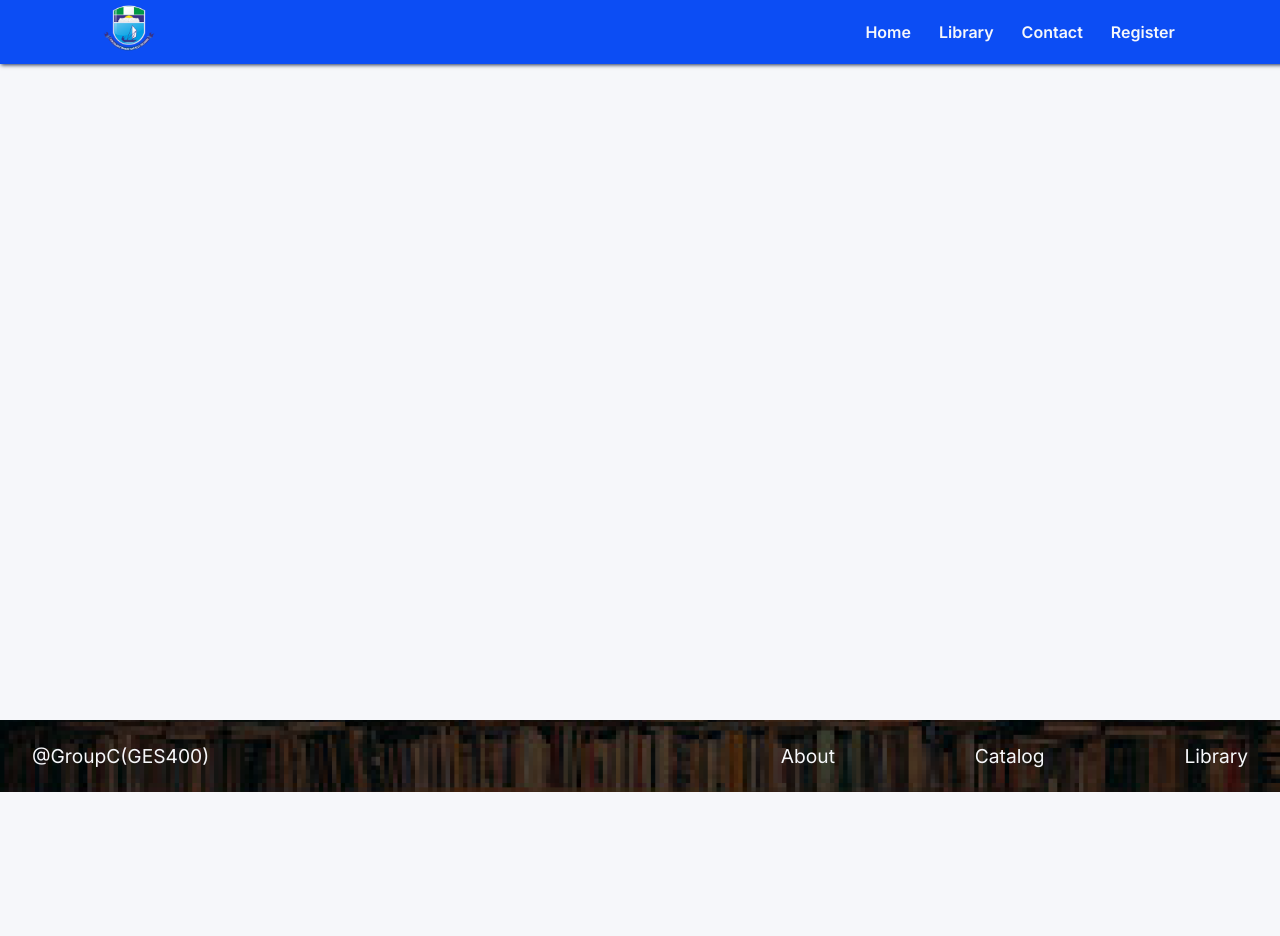
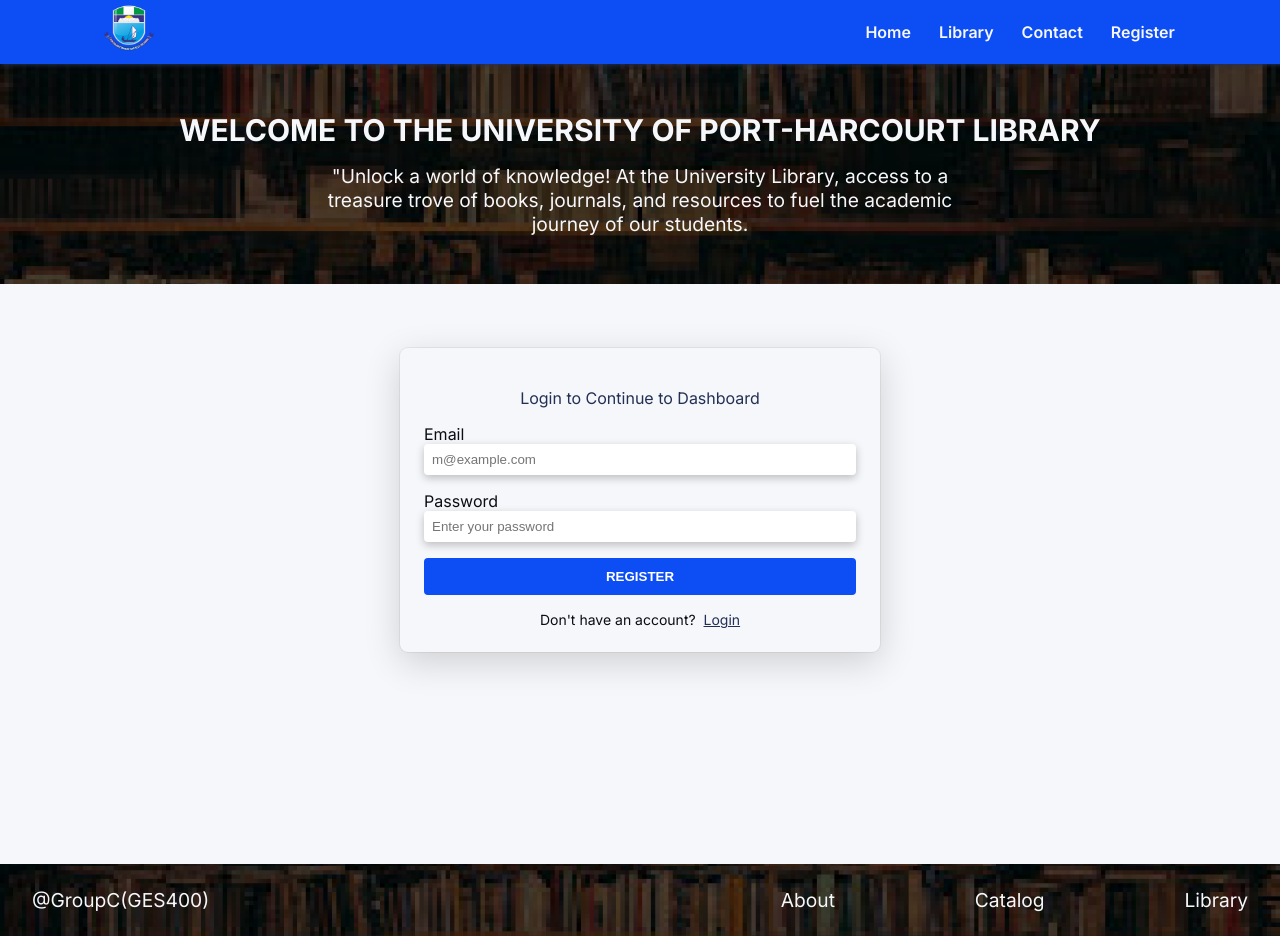
Before and after one commit to Delightsheriff/Library_stock-client-, a React (Vite) app: page /login in a window 1280 px wide. Before the commit the page ends 800 px from the top, so only its background shows below. Built offline with nearby package versions, Linux system fonts and the light colour scheme.

Commit message:
login and signup pages styled

```diff
--- a/src/App.jsx
+++ b/src/App.jsx
@@ -14,7 +14,7 @@
         <Routes>
           {/* Add routes here */}
           <Route index element={<Home />} />
-          <Route path="signup" element={<Signup />} />
+          <Route path="register" element={<Signup />} />
           <Route path="login" element={<Login />} />
           <Route path="*" element={<PageNotFound />} />
         </Routes>
--- a/src/components/Footer/Footer.module.css
+++ b/src/components/Footer/Footer.module.css
@@ -1,5 +1,7 @@
 .main {
   background: url("../../assets/bg.png");
+  background-size: cover;
+  background-repeat: no-repeat;
 }
 /* Base styles for all screens */
 .footer {
--- a/src/components/Nav/LandNav.jsx
+++ b/src/components/Nav/LandNav.jsx
@@ -32,7 +32,7 @@
               </NavLink>
             </li>
             <li>
-              <NavLink to="/login" className="active">
+              <NavLink to="/register" className="active">
                 Register
               </NavLink>
             </li>
--- a/src/index.css
+++ b/src/index.css
@@ -58,10 +58,10 @@
 /* Style buttons */
 button,
 input[type="submit"] {
-  background-color: var(--accent);
+  background-color: var(--secondary);
   color: #fff;
   border: none;
-  padding: 0.5rem 1rem;
+  padding: 0.7rem 1rem;
   border-radius: 0.25rem;
   cursor: pointer;
   text-transform: uppercase;
@@ -84,8 +84,9 @@
   padding: 0.5rem;
   border: 1px solid transparent;
   border-radius: 0.25rem;
-  border-image: url(https://images.pexels.com/photos/7130555/pexels-photo-7130555.jpeg?auto=compress&cs=tinysrgb&w=400)
-    30 round;
+  box-shadow: rgba(0, 0, 0, 0.24) 0px 3px 8px;
+  border: none;
+  outline: none;
   border-color: var(--accent);
 }
 select,
--- a/src/pages/Home.module.css
+++ b/src/pages/Home.module.css
@@ -1,10 +1,10 @@
 .main {
-  height: 90dvh;
+  min-height: 90dvh;
 }
 
 .outer {
   background: url("../assets/bg-main.png");
-  background-size: cover;
+  background-size: contain;
   background-position: center;
   color: var(--background);
 }
@@ -40,6 +40,7 @@
 .subtitle span {
   color: var(--secondary);
   text-decoration: underline;
+  font-style: italic;
 }
 
 .btn {
--- a/src/pages/Login.jsx
+++ b/src/pages/Login.jsx
@@ -1,12 +1,60 @@
 import LandNav from "../components/Nav/LandNav";
 import Footer from "../components/Footer/Footer";
 import styles from "./Login.module.css";
+import { Link } from "react-router-dom";
 
 function Login() {
   return (
     <>
       <LandNav />
-      <main className={styles.main}>login</main>
+      <main className={styles.main}>
+        <section className={styles.outer}>
+          <div className={styles.container}>
+            <h1 className={styles.title}>
+              WELCOME TO THE UNIVERSITY OF PORT-HARCOURT LIBRARY
+            </h1>
+            <p className={styles.description}>
+              &quot;Unlock a world of knowledge! At the University Library,
+              access to a treasure trove of books, journals, and resources to
+              fuel the academic journey of our students.
+            </p>
+          </div>
+        </section>
+        <div className={styles.divide}>
+          <form className={styles.form}>
+            <div className={styles.center}>
+              <p className={styles.sub_title}>Login to Continue to Dashboard</p>
+            </div>
+            <div className={styles.input_box}>
+              <div className={styles.input_box}>
+                <label htmlFor="email">Email</label>
+                <input
+                  id="email"
+                  placeholder="m@example.com"
+                  required
+                  type="email"
+                />
+              </div>
+              <div className={styles.input_box}>
+                <label htmlFor="pasword">Password</label>
+                <input
+                  id="password"
+                  placeholder="Enter your password"
+                  required
+                  type="password"
+                />
+              </div>
+              <button className={styles.button}>Register</button>
+            </div>
+            <div className={styles.pass}>
+              Don&apos;t have an account? &nbsp;
+              <Link className={styles.underline} to="/login">
+                Login
+              </Link>
+            </div>
+          </form>
+        </div>
+      </main>
       <Footer />
     </>
   );
--- a/src/pages/Login.module.css
+++ b/src/pages/Login.module.css
@@ -1,3 +1,89 @@
 .main {
-  height: 90dvh;
+  min-height: 100dvh;
 }
+
+.outer {
+  background: url("../assets/bg-main.png");
+  background-size: cover;
+  background-position: center;
+  color: var(--background);
+  background-repeat: no-repeat;
+}
+
+.container {
+  margin: 0 auto;
+  margin-top: 4rem;
+  padding: 3rem;
+  text-align: center;
+}
+
+.title {
+  font-size: clamp(1rem, 2vw, 1.7rem);
+  margin-bottom: 1rem;
+}
+
+.description {
+  margin: 0 auto;
+  font-size: clamp(0.8rem, 2vw, 1.2rem);
+}
+
+/* form */
+
+.form {
+  background: var(--background);
+  box-shadow: rgba(0, 0, 0, 0.16) 0px 10px 36px 0px,
+    rgba(0, 0, 0, 0.06) 0px 0px 0px 1px;
+  border-radius: 0.5rem;
+  padding: 1.5rem;
+  width: 100%;
+  max-width: 30rem;
+  margin: 0 auto;
+  margin-top: 4rem !important;
+}
+.center {
+  text-align: center;
+}
+.title {
+  font-size: 1.875rem;
+  font-weight: bold;
+}
+.logo_img {
+  width: 4rem;
+  height: 4rem;
+}
+.sub_title {
+  color: var(--accent);
+  margin: 1rem 0;
+}
+.input_box {
+  margin-bottom: 1rem;
+}
+.input_space {
+  margin-bottom: 0.5rem;
+}
+.underline {
+  text-decoration: underline;
+}
+.button {
+  width: 100%;
+}
+.pass {
+  text-align: center;
+  font-size: 0.875rem;
+}
+
+/* large screens */
+@media (min-width: 768px) {
+  .form {
+    margin-bottom: 2rem !important;
+  }
+  .container {
+    width: 85%;
+  }
+  .description {
+    width: 60%;
+  }
+  .subtitle {
+    width: 60%;
+  }
+}
--- a/src/pages/Signup.jsx
+++ b/src/pages/Signup.jsx
@@ -1,12 +1,70 @@
 import LandNav from "../components/Nav/LandNav";
 import Footer from "../components/Footer/Footer";
 import styles from "./Signup.module.css";
+import { Link } from "react-router-dom";
 
 function Signup() {
   return (
     <>
       <LandNav />
-      <main className={styles.main}>sign up</main>
+
+      <main className={styles.main}>
+        <section className={styles.outer}>
+          <div className={styles.container}>
+            <h1 className={styles.title}>
+              WELCOME TO THE UNIVERSITY OF PORT-HARCOURT LIBRARY
+            </h1>
+            <p className={styles.description}>
+              &quot;Unlock a world of knowledge! At the University Library,
+              access to a treasure trove of books, journals, and resources to
+              fuel the academic journey of our students.
+            </p>
+          </div>
+        </section>
+        <div className={styles.divide}>
+          <form className={styles.form}>
+            <div className={styles.center}>
+              <p className={styles.sub_title}>Create An Account</p>
+            </div>
+            <div className={styles.input_box}>
+              <div className={styles.input_box}>
+                <label htmlFor="email">Username</label>
+                <input
+                  id="username"
+                  placeholder="Enter your username"
+                  required
+                  type="text"
+                />
+              </div>
+              <div className={styles.input_box}>
+                <label htmlFor="email">Email</label>
+                <input
+                  id="email"
+                  placeholder="m@example.com"
+                  required
+                  type="email"
+                />
+              </div>
+              <div className={styles.input_box}>
+                <label htmlFor="pasword">Password</label>
+                <input
+                  id="password"
+                  placeholder="Enter your password"
+                  required
+                  type="password"
+                />
+              </div>
+              <button className={styles.button}>Register</button>
+            </div>
+            <div className={styles.pass}>
+              Already have an account? &nbsp;
+              <Link className={styles.underline} to="/signup">
+                Login
+              </Link>
+            </div>
+          </form>
+        </div>
+      </main>
       <Footer />
     </>
   );
--- a/src/pages/Signup.module.css
+++ b/src/pages/Signup.module.css
@@ -1,3 +1,88 @@
 .main {
-  height: 90dvh;
+  min-height: 100dvh;
 }
+
+.outer {
+  background: url("../assets/bg-main.png");
+  background-size: cover;
+  background-position: center;
+  color: var(--background);
+  background-repeat: no-repeat;
+}
+
+.container {
+  margin: 0 auto;
+  margin-top: 4rem;
+  padding: 3rem;
+  text-align: center;
+}
+
+.title {
+  font-size: clamp(1rem, 2vw, 1.7rem);
+  margin-bottom: 1rem;
+}
+
+.description {
+  margin: 0 auto;
+  font-size: clamp(0.8rem, 2vw, 1.2rem);
+}
+
+/* form */
+
+.form {
+  background: var(--background);
+  box-shadow: rgba(0, 0, 0, 0.16) 0px 10px 36px 0px,
+    rgba(0, 0, 0, 0.06) 0px 0px 0px 1px;
+  border-radius: 0.5rem;
+  padding: 1.5rem;
+  width: 100%;
+  max-width: 30rem;
+  margin: 0 auto;
+  margin-top: 4rem !important;
+}
+.center {
+  text-align: center;
+}
+.title {
+  font-size: 1.875rem;
+  font-weight: bold;
+}
+.logo_img {
+  width: 4rem;
+  height: 4rem;
+}
+.sub_title {
+  color: var(--accent);
+}
+.input_box {
+  margin-bottom: 1rem;
+}
+.input_space {
+  margin-bottom: 0.5rem;
+}
+.underline {
+  text-decoration: underline;
+}
+.button {
+  width: 100%;
+}
+.pass {
+  text-align: center;
+  font-size: 0.875rem;
+}
+
+/* large screens */
+@media (min-width: 768px) {
+  .form {
+    margin-bottom: 2rem !important;
+  }
+  .container {
+    width: 85%;
+  }
+  .description {
+    width: 60%;
+  }
+  .subtitle {
+    width: 60%;
+  }
+}
```
